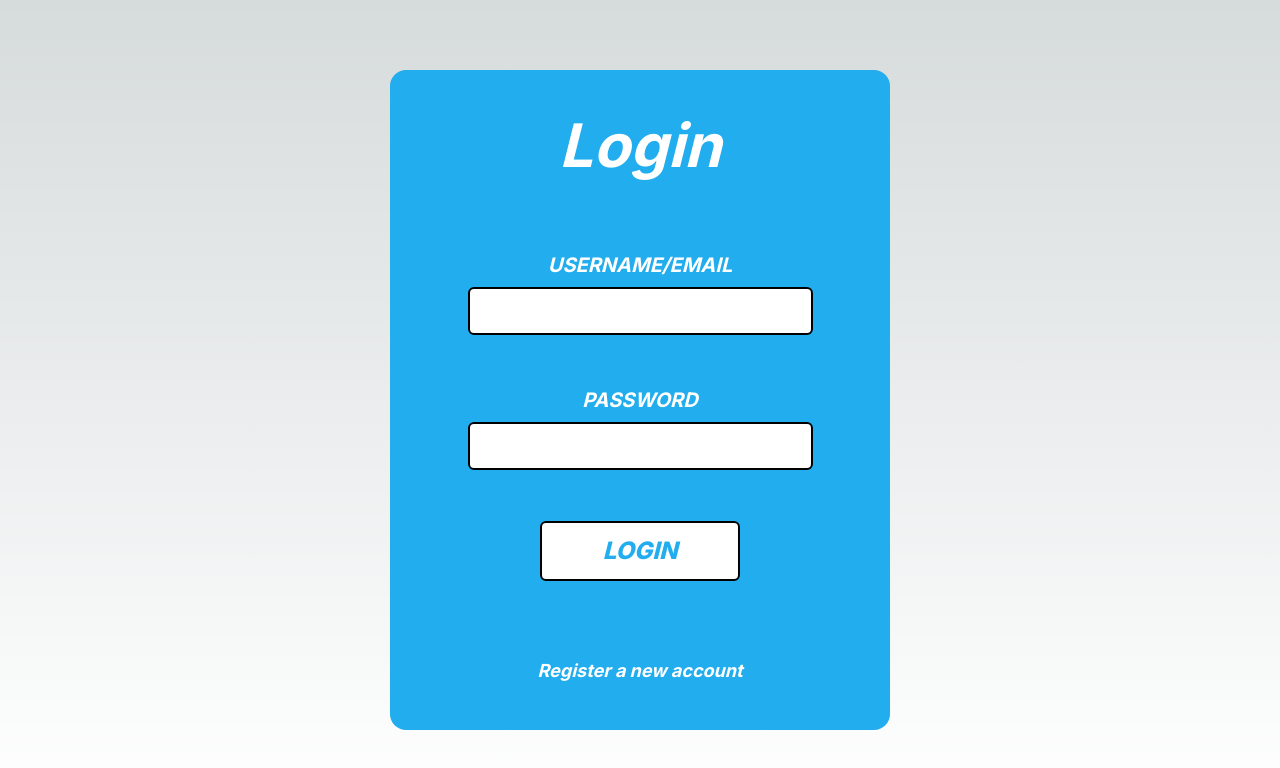
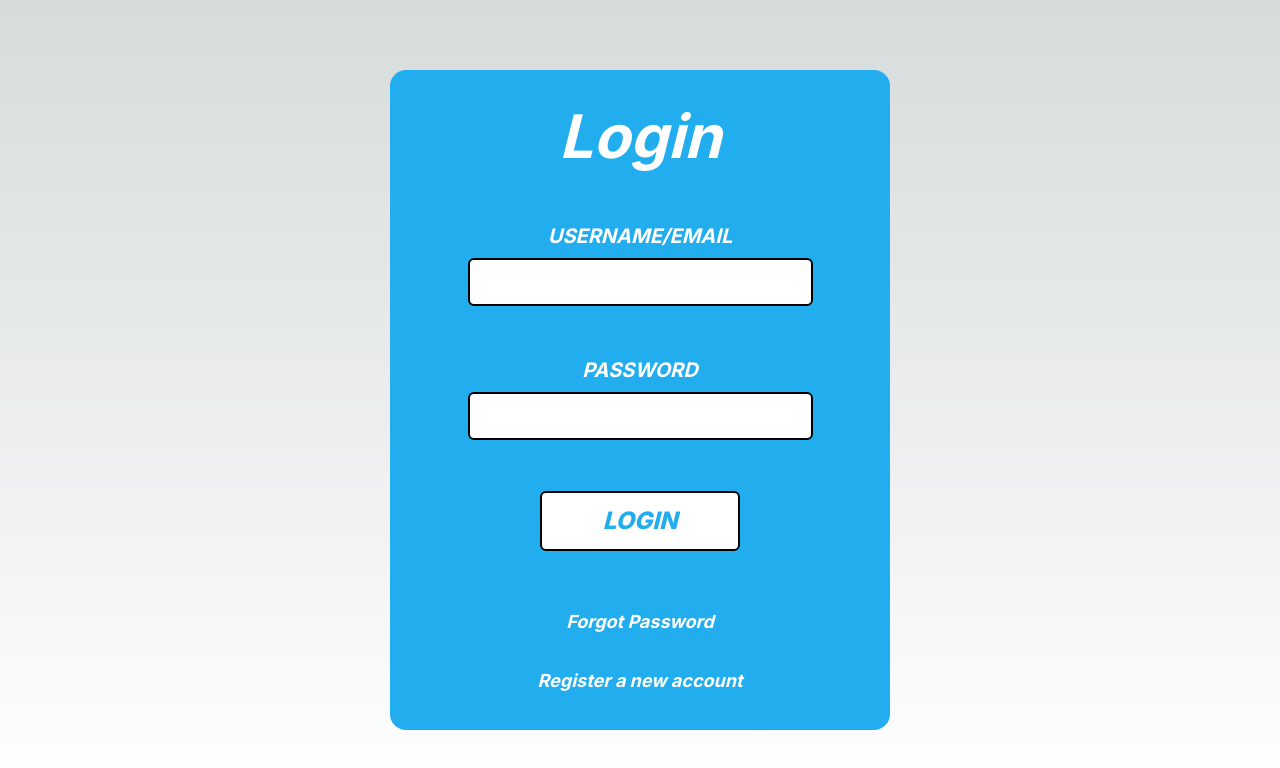
Before and after one commit to Arthur-Jr/user-hub, a Next.js app: page / in a window 1280 px wide. Shown: the top 768 px of the page. Built offline with nearby package versions, Linux system fonts and the light colour scheme; no server answers.

Commit message:
feat: add link to recovery password on home page

```diff
--- a/src/components/LoginRegisterForm.jsx
+++ b/src/components/LoginRegisterForm.jsx
@@ -8,6 +8,7 @@ import register from '@/requests/register';
 import Form from './Form';
 import endpoints from '@/constants/endpoints';
 import startServer from '@/requests/startServer';
+import Link from 'next/link';
 
 function LoginRegisterForm() {
   const [isLogin, setIsLogin] = useState(true);
@@ -60,6 +61,10 @@ function LoginRegisterForm() {
       }
       { responseMsg.length > 0 && <span className="text-lg italic font-bold text-black text-center">{ responseMsg }</span> }
 
+      { isLogin &&
+        <Link href="/reset" className="text-lg font-bold italic text-white hover:underline underline-offset-4">Forgot Password</Link>
+      }
+
       <button
         type="button"
         onClick={ () => handleLinkClick() }
```
